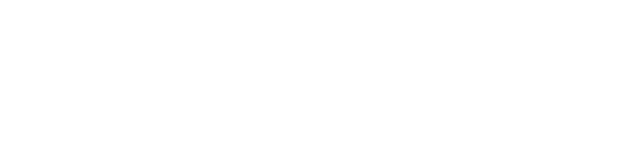
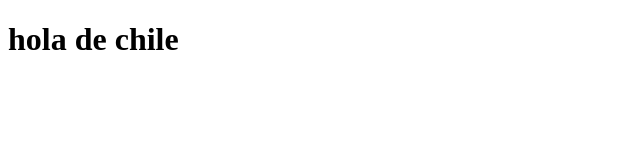
Before and after one commit to jbvaldes/primera-prueba, a plain HTML site: page index.html in a window 1280 px wide. Shown: the whole page, without its empty margins (0-640 px from the left). Drawn offline with Linux system fonts and the light colour scheme.

Commit message:
agregamos un h1

```diff
--- a/index.html
+++ b/index.html
@@ -7,6 +7,6 @@
     <title>Document</title>
 </head>
 <body>
-
+    <h1>hola de chile</h1>
 </body>
 </html>
```
